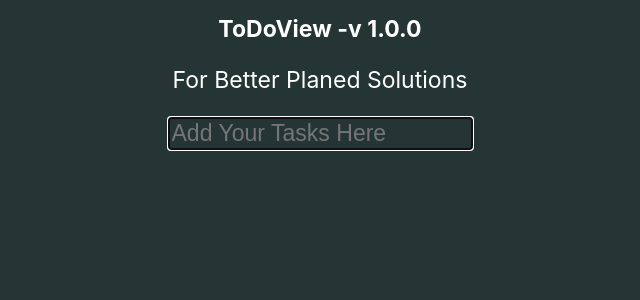
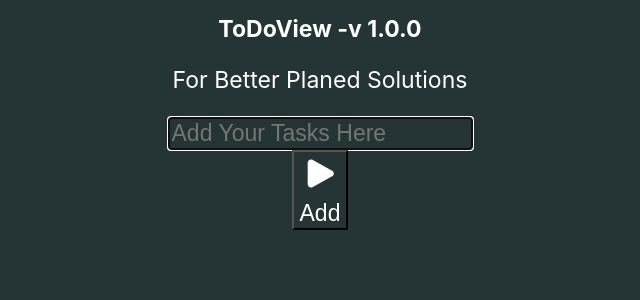
Before and after one commit to TmpOrgSpringBootToDo/ToDoFrontEnd, a React (Create React App) app: page / in a window 1280 px wide. Shown: the top 300 px of the page, without its empty margins (320-960 px from the left). Built offline with nearby package versions, Linux system fonts and the light colour scheme.

Commit message:
State managemant on process -1 and prev commit is *Basic..

```diff
--- a/package.json
+++ b/package.json
@@ -6,6 +6,7 @@
     "@emotion/react": "^11.10.6",
     "@emotion/styled": "^11.10.6",
     "@fontsource/roboto": "^4.5.8",
+    "@heroicons/react": "^2.0.16",
     "@mui/icons-material": "^5.11.9",
     "@mui/material": "^5.11.10",
     "@testing-library/jest-dom": "^5.16.5",
--- a/src/App.js
+++ b/src/App.js
@@ -1,13 +1,22 @@
 
+import { useState } from 'react';
 import './App.css';
 import { MainForm } from './components/MainForm';
 
+
 function App() {
+  const [task, setTask] = useState ([]);
+
+  const addTask = (task) =>{
+    setTask(pvState => [...pvState, task])
+    //console.log(task)
+  }
+
   return (
     <div className="App">
       <h1>ToDoView -v 1.0.0</h1>
       <p>For Better Planed Solutions</p>
-      <MainForm/>
+      <MainForm addTask= {addTask} />
     </div>
   );
 }
--- a/src/components/MainForm.jsx
+++ b/src/components/MainForm.jsx
@@ -1,28 +1,54 @@
-import React from 'react'
+import React, { useState } from 'react'
+import { PlayIcon } from '@heroicons/react/24/solid'
 
-export const MainForm = () => {
+
+export const MainForm = ({addTask}) => {
+    const [mainInput,setMainInput] = useState("")
 
   const handleFormSubmit = (e) =>{
      e.preventDefault();
-     console.log(e);
+
+     //Get input values to out side
+     addTask({
+         name:mainInput,
+         checked:false,
+         id:Date.now()
+     });
+
+
+
+
+     setMainInput("");
+    // console.log(e);
   }
 
   return (
     <form
     className='todoForm'
     onSubmit={handleFormSubmit}
+
     >
+        <p>{mainInput}</p>
         <div className='outer-boundry'>
            <input
            type="text"
-           id="main-input"
-           //onInput={(e) => setTask(e.target.value)}
+           id="mainInput"
+           value={mainInput}
+           onInput={(e) => setMainInput(e.target.value)}
+           required
            autoFocus
            maxLength={100}
            placeholder ="Add Your Tasks Here"
            />
-
         </div>
+        <button
+        className='btn-btn primary'
+        aria-label='Add Task'
+        type='submit'
+        >
+        <PlayIcon className="h-6 w-6 text-blue-500"/>
+         Add
+        </button>
 
     </form>
   )
```
Also changed, not shown: 1 other file (tests, documents, lock files or other folders).
